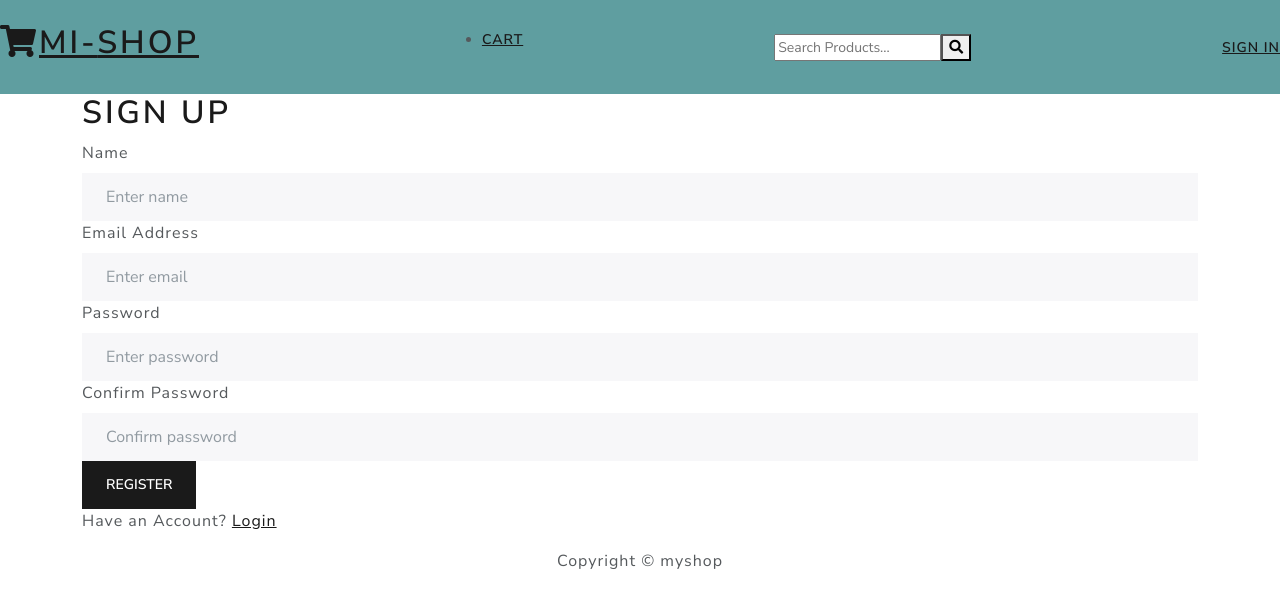
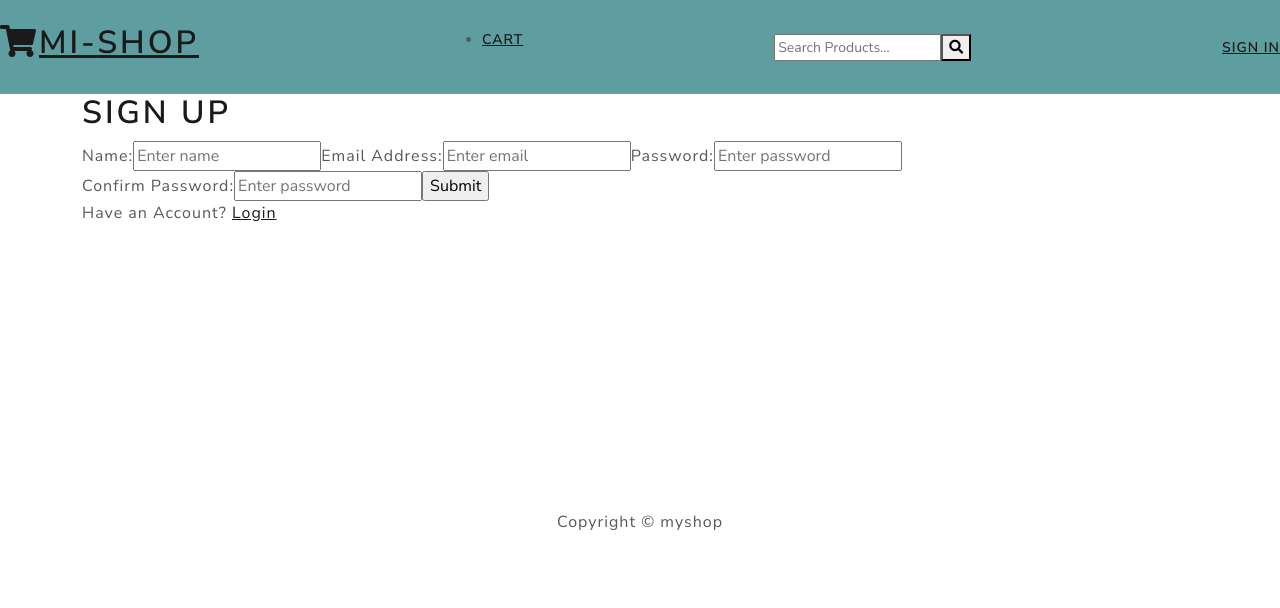
Before and after one commit to Mi36/ECOMMERCE_REACT_FRONTEND, a React (Create React App) app: page /register in a window 1280 px wide. Shown: the top 608 px of the page. Built offline with nearby package versions, Linux system fonts and the light colour scheme.

Commit message:
ui changes in register screen

```diff
--- a/src/screens/RegisterScreen.js
+++ b/src/screens/RegisterScreen.js
@@ -1,11 +1,10 @@
-import React, { useState, useEffect } from "react";
+import React, { useEffect, useState } from "react";
+import { useDispatch, useSelector } from "react-redux";
 import { Link } from "react-router-dom";
-import { Form, Button, Row, Col } from "react-bootstrap";
-import { useDispatch, useSelector } from "react-redux";
+import { register } from "../actions/userActions";
+import FormContainer from "../components/FormContainer";
+import Loader from "../components/Loader";
 import Message from "../components/Message";
-import Loader from "../components/Loader";
-import FormContainer from "../components/FormContainer";
-import { register } from "../actions/userActions";
 
 const RegisterScreen = ({ location, history }) => {
   const [name, setName] = useState("");
@@ -42,60 +41,61 @@ const RegisterScreen = ({ location, history }) => {
       {message && <Message variant="danger">{message}</Message>}
       {error && <Message variant="danger">{error}</Message>}
       {loading && <Loader />}
-      <Form onSubmit={submitHandler}>
-        <Form.Group controlId="name">
-          <Form.Label>Name</Form.Label>
-          <Form.Control
-            type="name"
+
+      <form onSubmit={submitHandler}>
+        <label>
+          Name:
+          <input
+            type="email"
+            name="name"
             placeholder="Enter name"
             value={name}
             onChange={(e) => setName(e.target.value)}
-          ></Form.Control>
-        </Form.Group>
-
-        <Form.Group controlId="email">
-          <Form.Label>Email Address</Form.Label>
-          <Form.Control
+          />
+        </label>
+        <label>
+          Email Address:
+          <input
             type="email"
+            name="name"
+            value={email}
             placeholder="Enter email"
-            value={email}
             onChange={(e) => setEmail(e.target.value)}
-          ></Form.Control>
-        </Form.Group>
-
-        <Form.Group controlId="password">
-          <Form.Label>Password</Form.Label>
-          <Form.Control
+          />
+        </label>
+        <label>
+          Password:
+          <input
             type="password"
+            name="name"
             placeholder="Enter password"
             value={password}
             onChange={(e) => setPassword(e.target.value)}
-          ></Form.Control>
-        </Form.Group>
+          />
+        </label>
 
-        <Form.Group controlId="confirmPassword">
-          <Form.Label>Confirm Password</Form.Label>
-          <Form.Control
+        <label>
+          Confirm Password:
+          <input
             type="password"
-            placeholder="Confirm password"
+            name="name"
+            placeholder="Enter password"
             value={confirmPassword}
             onChange={(e) => setConfirmPassword(e.target.value)}
-          ></Form.Control>
-        </Form.Group>
+          />
+        </label>
 
-        <Button type="submit" variant="primary">
-          Register
-        </Button>
-      </Form>
+        <input type="submit" value="Submit" />
+      </form>
 
-      <Row>
-        <Col>
+      <div>
+        <div>
           Have an Account?{" "}
           <Link to={redirect ? `/login?redirect=${redirect}` : "/login"}>
             Login
           </Link>
-        </Col>
-      </Row>
+        </div>
+      </div>
     </FormContainer>
   );
 };
```
